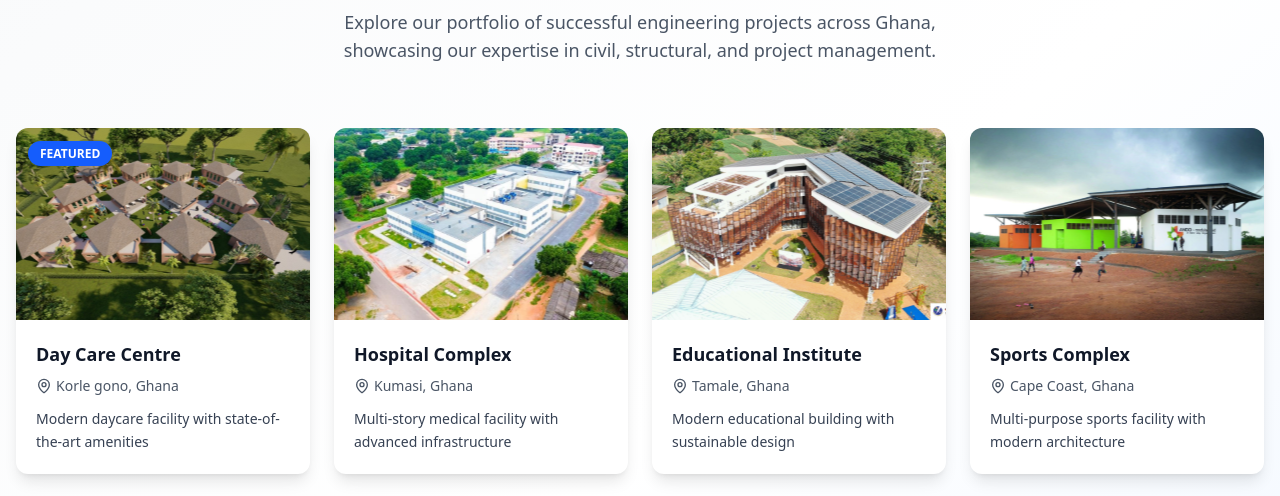
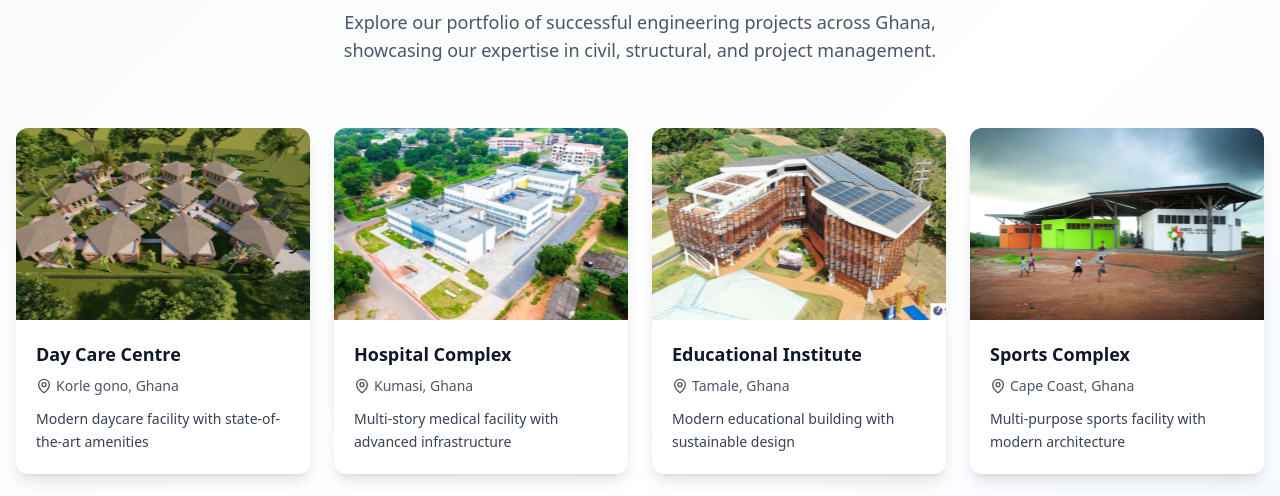
Before and after one commit to Pkay2151/broberg-consult-app, a React (Vite) app: page / in a window 1280 px wide. Shown: the part 2520-3016 px from the top of the page. Built offline with nearby package versions, Linux system fonts and the light colour scheme; no server answers; grey boxes are pictures that could not be loaded.

Commit message:
Refactor SomeProjects component by removing comments

```diff
--- a/src/SomeProjects.jsx
+++ b/src/SomeProjects.jsx
@@ -13,23 +13,21 @@ import CommunityCenter from "../src/assets/project8.svg";
 
 
 const SomeProjects = () => {
-  // Modal state
   const [selectedProject, setSelectedProject] = useState(null);
   const [isModalOpen, setIsModalOpen] = useState(false);
 
-  // Function to open modal with project details
+
   const openProjectModal = (project) => {
     setSelectedProject(project);
     setIsModalOpen(true);
   };
 
-  // Function to close modal
+
   const closeProjectModal = () => {
     setIsModalOpen(false);
     setSelectedProject(null);
   };
 
-  // Sample project data - you can replace with actual data
   const projects = [
     {
       id: 1,
@@ -97,7 +95,6 @@ const SomeProjects = () => {
     },
   ];
 
-  // Animation variants
   const containerVariants = {
     hidden: { opacity: 0 },
     visible: {
@@ -167,13 +164,13 @@ const SomeProjects = () => {
               }}
             >
               {/* Featured Badge */}
-              {project.featured && (
+{/*               {project.featured && (
                 <div className="absolute top-3 left-3 z-10">
                   <span className="bg-blue-600 text-white text-xs font-semibold px-3 py-1 rounded-full">
                     FEATURED
                   </span>
                 </div>
-              )}
+              )} */}
 
               {/* Project Image */}
               <div className="relative h-48 overflow-hidden">
```
